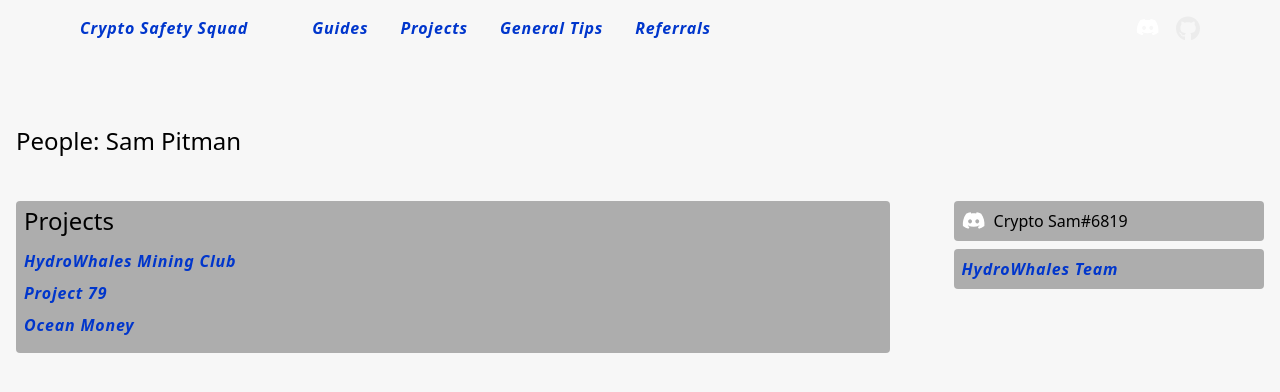
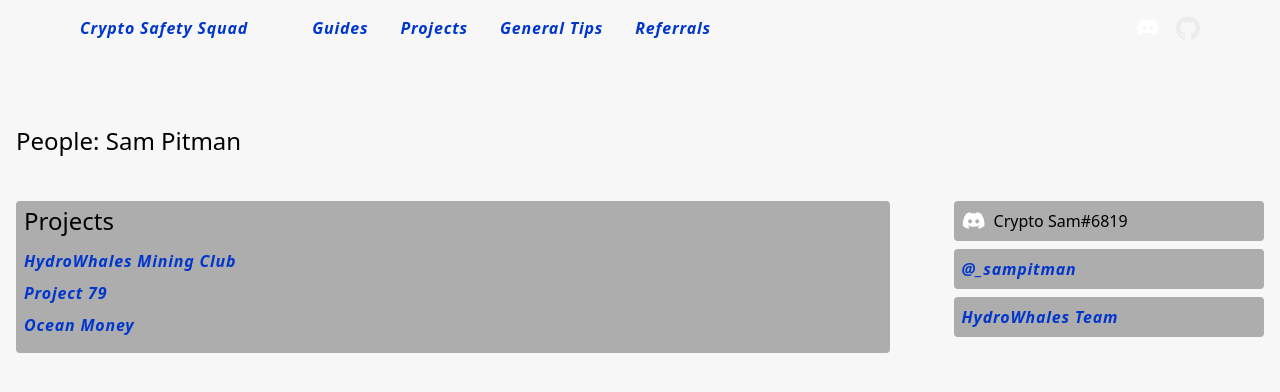
Before and after one commit to CryptoSafetySquad/website, a Next.js app: page /people/sam-pitman in a window 1280 px wide. Shown: the top 392 px of the page. Built offline with nearby package versions, Linux system fonts and the light colour scheme.

Commit message:
Add twitter link to person page.

```diff
--- a/Components/Person.tsx
+++ b/Components/Person.tsx
@@ -19,6 +19,12 @@ const Person = ({ name, content, slug, person, sidebarContent }) => {
                 {person.socials.discord}
               </div>
           )}
+          {person.socials.twitter && (
+              <div className='card flex'>
+                {/* <img className='mr-2' src='/images/icons/discord.svg' width='24' height='24' alt='Discord Username:' /> */}
+                <a rel='noopener noreferrer' target='_blank' href={`https://twitter.com/${person.socials.twitter}`}>@{person.socials.twitter}</a>
+              </div>
+          )}
           {sidebarContent ? sidebarContent : null}
         </>
       )
```
